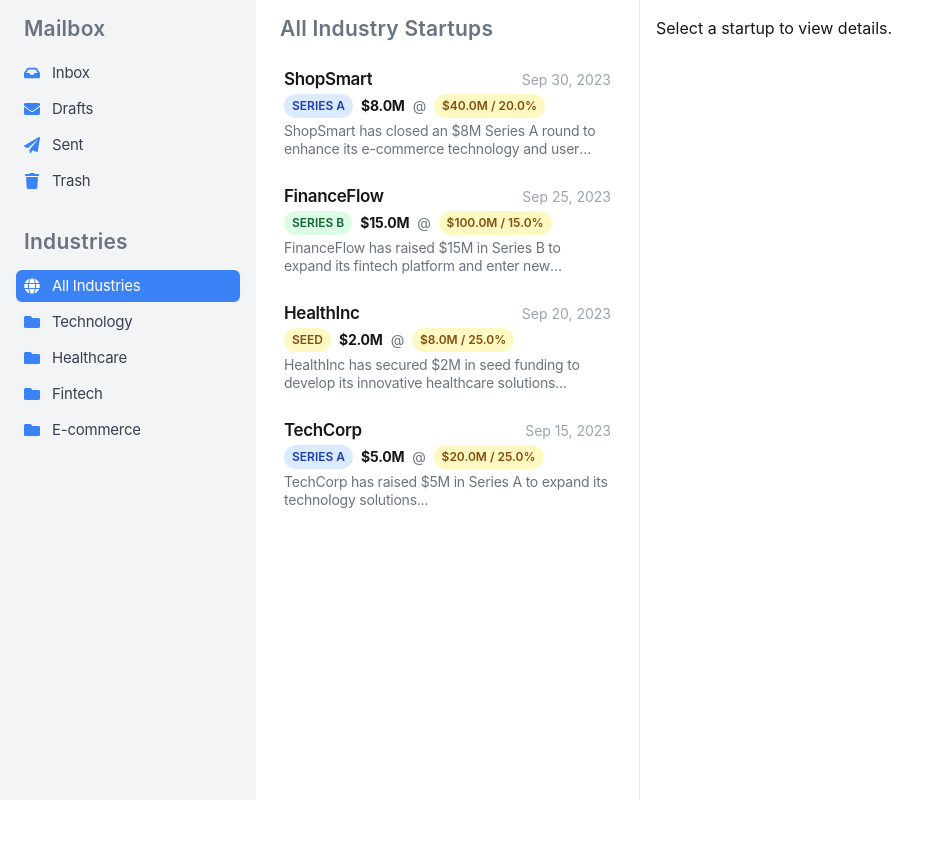
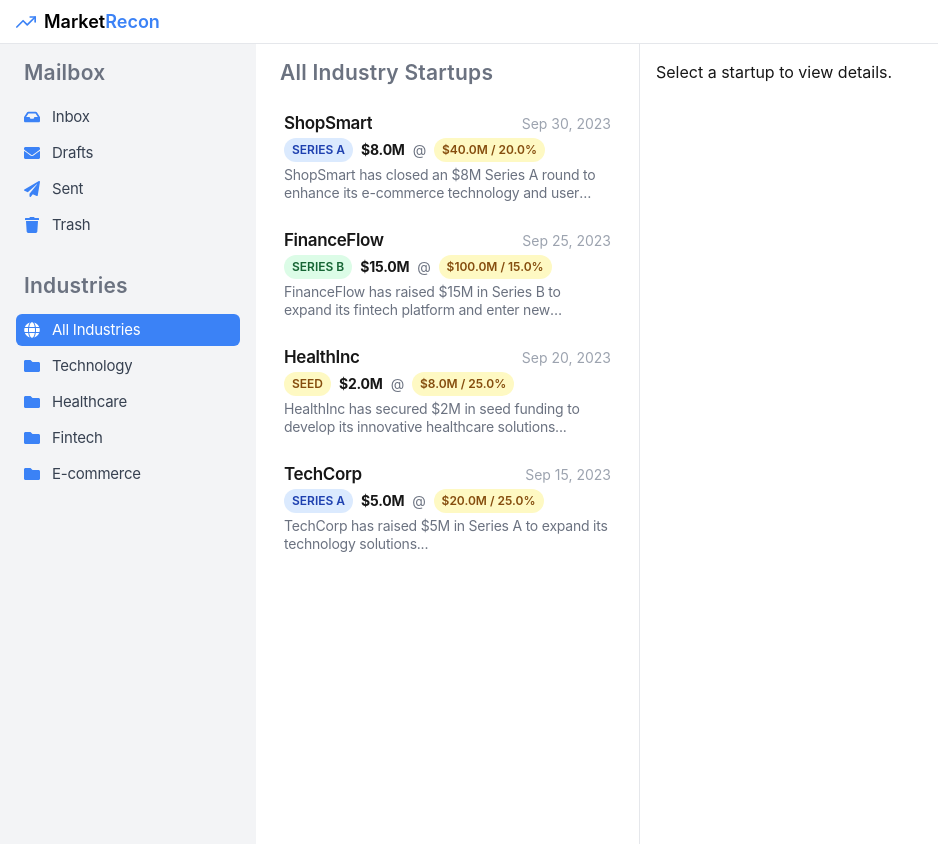
Before and after one commit to buzsh/recon, a Next.js app: page / in a window 1280 px wide. Shown: the whole page, without its empty margins (0-938 px from the left). Before the commit the page ends 800 px from the top, so only its background shows below. Built offline with nearby package versions, Linux system fonts and the light colour scheme.

Commit message:
feat: top title in layout

```diff
--- a/app/layout.tsx
+++ b/app/layout.tsx
@@ -1,6 +1,7 @@
 import type { Metadata } from "next";
 import localFont from "next/font/local";
 import "./globals.css";
+import { TrendingUp } from 'react-feather'; // Correct import for react-feather
 
 const geistSans = localFont({
   src: "./fonts/GeistVF.woff",
@@ -14,8 +15,8 @@ const geistMono = localFont({
 });
 
 export const metadata: Metadata = {
-  title: "Create Next App",
-  description: "Generated by create next app",
+  title: "MarketRecon",
+  description: "Market intelligence and startup funding data",
 };
 
 export default function RootLayout({
@@ -28,7 +29,18 @@ export default function RootLayout({
       <body
         className={`${geistSans.variable} ${geistMono.variable} antialiased`}
       >
-        {children}
+        <header className="h-11 bg-white dark:bg-gray-900 border-b border-gray-200 dark:border-gray-700 flex items-center px-4">
+          <div className="flex items-center">
+            <TrendingUp className="w-5 h-5 text-blue-500 dark:text-blue-400 mr-2" />
+            <h1 className="text-lg font-semibold">
+              <span className="text-black dark:text-white">Market</span>
+              <span className="text-blue-500 dark:text-blue-400">Recon</span>
+            </h1>
+          </div>
+        </header>
+        <main className="h-[calc(100vh-44px)]">
+          {children}
+        </main>
       </body>
     </html>
   );
--- a/package.json
+++ b/package.json
@@ -12,6 +12,7 @@
     "next": "15.0.1",
     "react": "19.0.0-rc-69d4b800-20241021",
     "react-dom": "19.0.0-rc-69d4b800-20241021",
+    "react-feather": "^2.0.10",
     "react-icons": "^5.3.0"
   },
   "devDependencies": {
```
Also changed, not shown: 1 other file (tests, documents, lock files or other folders).
